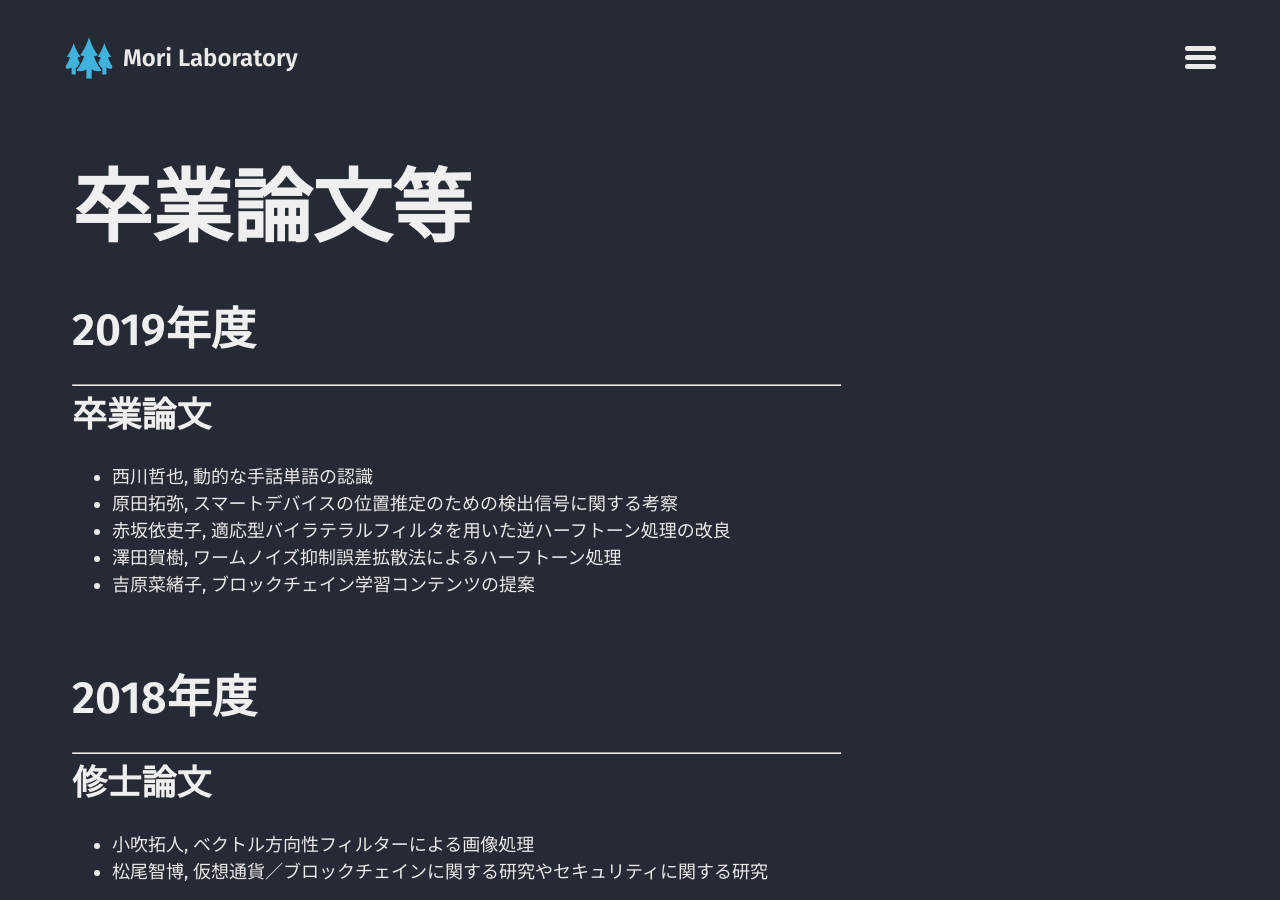
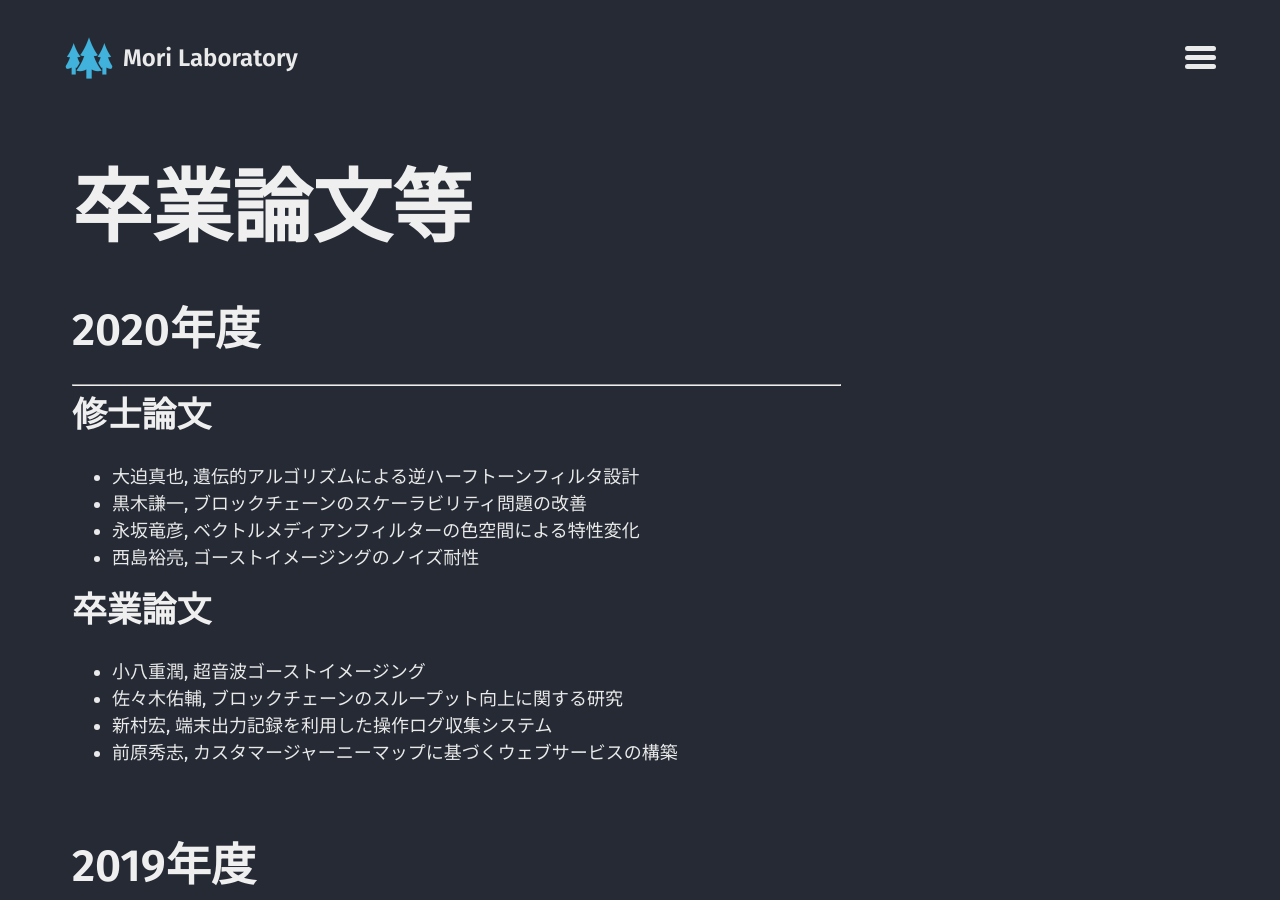
Before and after one commit to mori-labo/mori-labo.github.io, a Jekyll site: the page built from _pages/thesis.md, in a window 1280 px wide and 900 px high. Built offline with Jekyll 4.4.1, drawn with Linux system fonts in a browser that asks for light colours; some web fonts are replaced.

Commit message:
2020年度修論卒論追記、B3メンバ追加

```diff
--- a/_pages/thesis.md
+++ b/_pages/thesis.md
@@ -3,6 +3,21 @@ layout: page
 title: 卒業論文等
 permalink: /thesis/
 ---
+
+# 2020年度
+----
+## 修士論文
+* 大迫真也, 遺伝的アルゴリズムによる逆ハーフトーンフィルタ設計
+* 黒木謙一, ブロックチェーンのスケーラビリティ問題の改善
+* 永坂竜彦, ベクトルメディアンフィルターの色空間による特性変化
+* 西島裕亮, ゴーストイメージングのノイズ耐性
+
+## 卒業論文
+* 小八重潤, 超音波ゴーストイメージング
+* 佐々木佑輔, ブロックチェーンのスループット向上に関する研究
+* 新村宏, 端末出力記録を利用した操作ログ収集システム
+* 前原秀志, カスタマージャーニーマップに基づくウェブサービスの構築
+
 
 # 2019年度
 ----
```
Also changed, not shown: _pages/member.md (+8 -1 lines).
